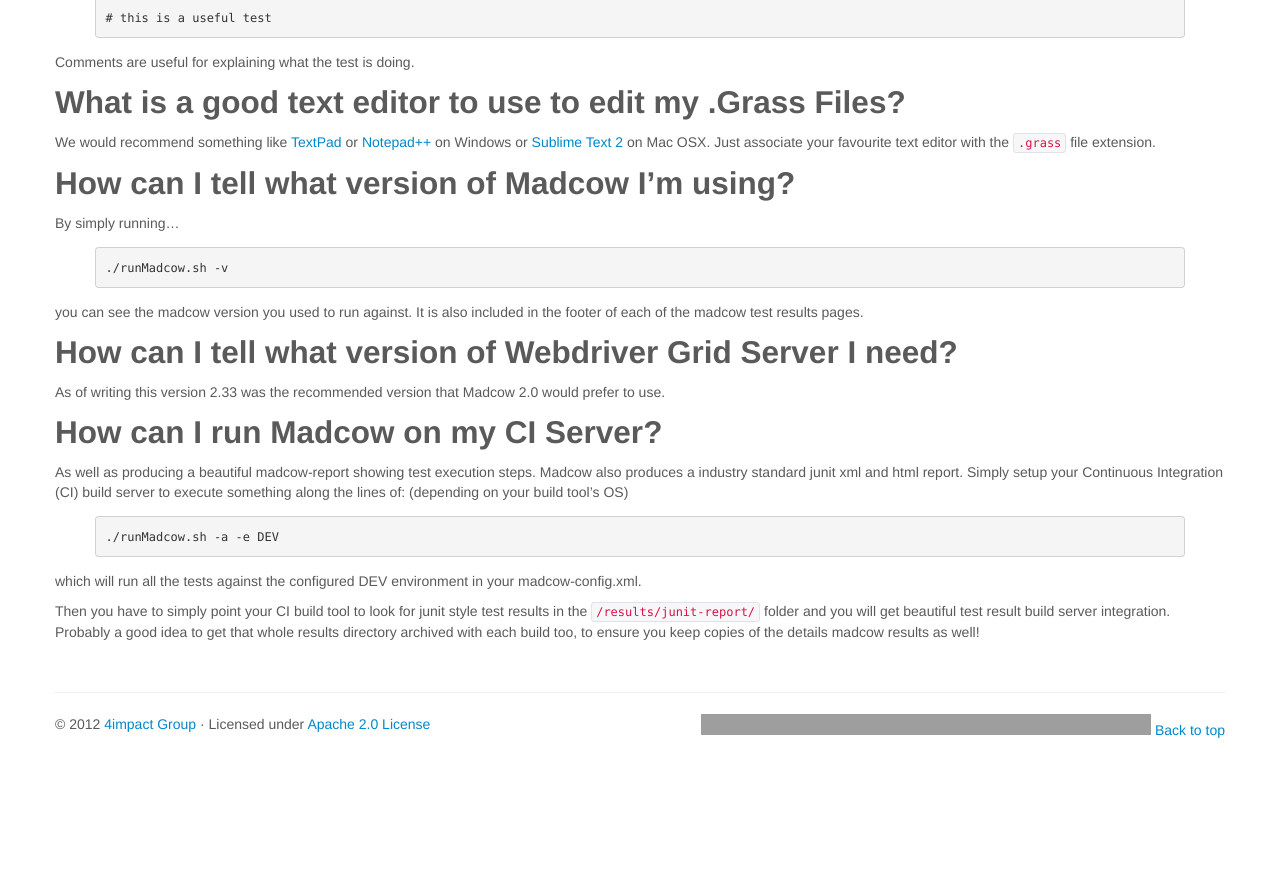
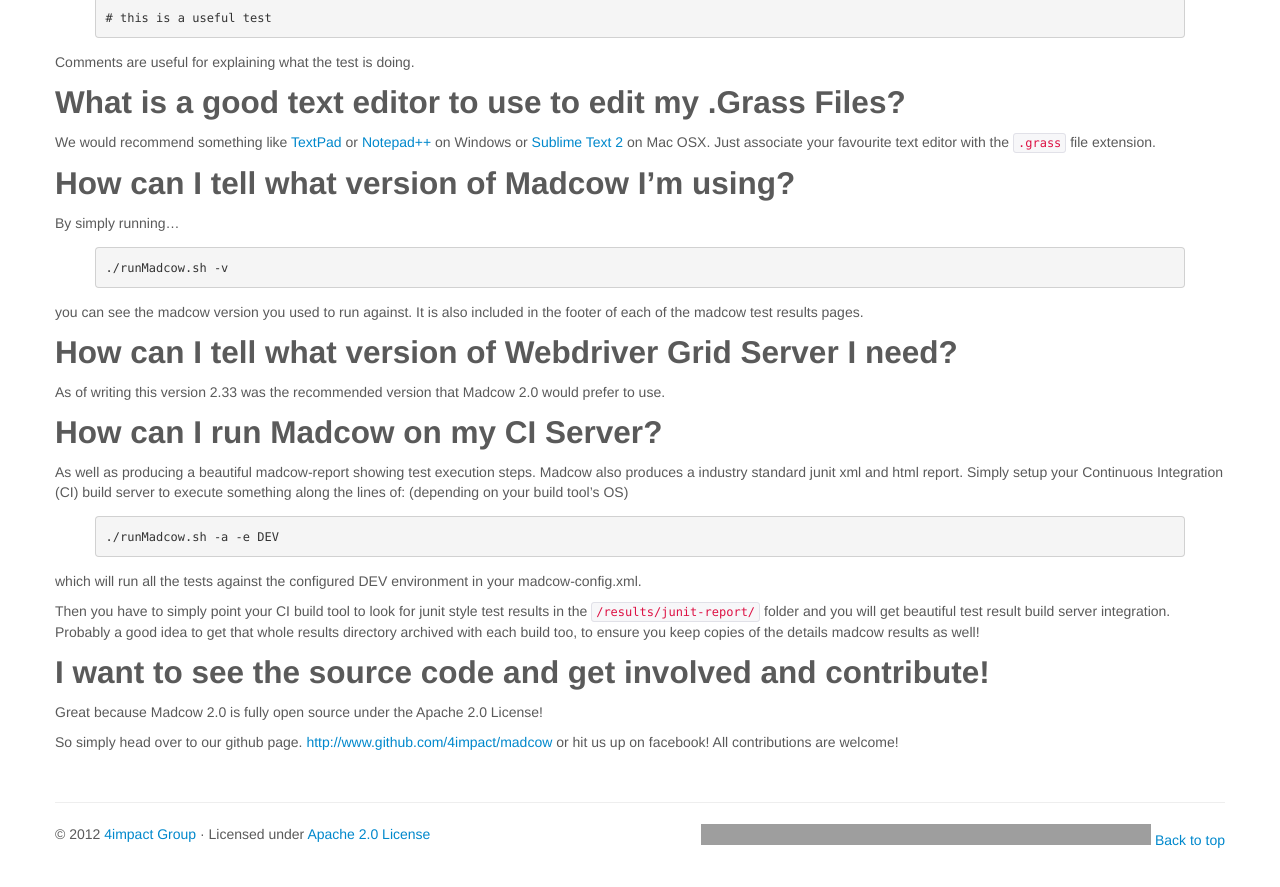
Before and after one commit to 4impact/madcow, a Jekyll site: the page built from documentation/_posts/2012-11-01-faq.md, in a window 1280 px wide and 900 px high, scrolled down 1157 px. Shown: the top 887 px of the window. Built offline with Jekyll 4.4.1, drawn with Linux system fonts in a browser that asks for light colours; before the commit the page ends 1947 px from its top, so only the background shows below that; grey boxes are pictures that could not be loaded.

Commit message:
adding open source info

```diff
--- a/documentation/_posts/2012-11-01-faq.md
+++ b/documentation/_posts/2012-11-01-faq.md
@@ -79,3 +79,11 @@
 
 Then you have to simply point your CI build tool to look for junit style test results in the `/results/junit-report/` folder and you will get beautiful test result build server integration.
 Probably a good idea to get that whole results directory archived with each build too, to ensure you keep copies of the details madcow results as well!
+
+## I want to see the source code and get involved and contribute!
+Great because Madcow 2.0 is fully open source under the Apache 2.0 License!
+
+So simply head over to our github page.
+[http://www.github.com/4impact/madcow](http://www.github.com/4impact/madcow)
+or hit us up on facebook!
+All contributions are welcome!
```
